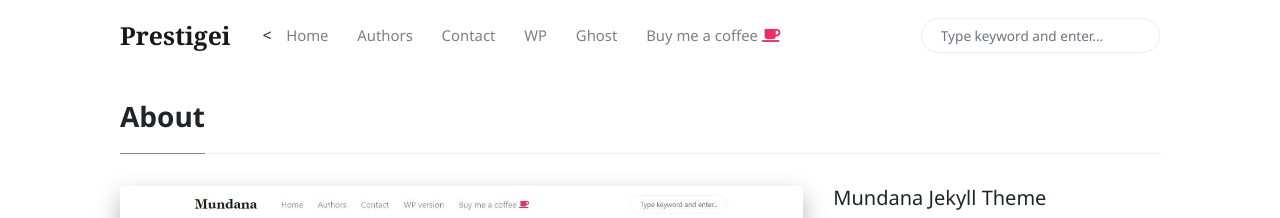
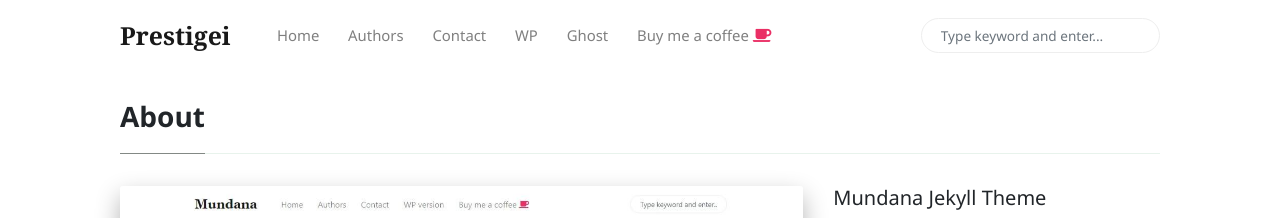
Before and after one commit to greatminds-life/prestigei, a Jekyll site: the page built from _pages/about.md, in a window 1280 px wide. Shown: the top 218 px of the page. Built offline with Jekyll 4.4.1, drawn with Linux system fonts in a browser that asks for light colours; nearby versions of some CDN libraries; comment, search, counter and statistics services are not loaded.

Commit message:
menu reverted

```diff
--- a/_layouts/default.html
+++ b/_layouts/default.html
@@ -43,7 +43,7 @@
         <span class="navbar-toggler-icon"></span>
         </button>
         <div class="navbar-collapse collapse" id="navbarColor02" style="">
-           <<ul class="navbar-nav mr-auto d-flex align-items-center">
+           <ul class="navbar-nav mr-auto d-flex align-items-center">
                {% include menu-header.html %}
             </ul>
             <ul class="navbar-nav ml-auto d-flex align-items-center">
```
